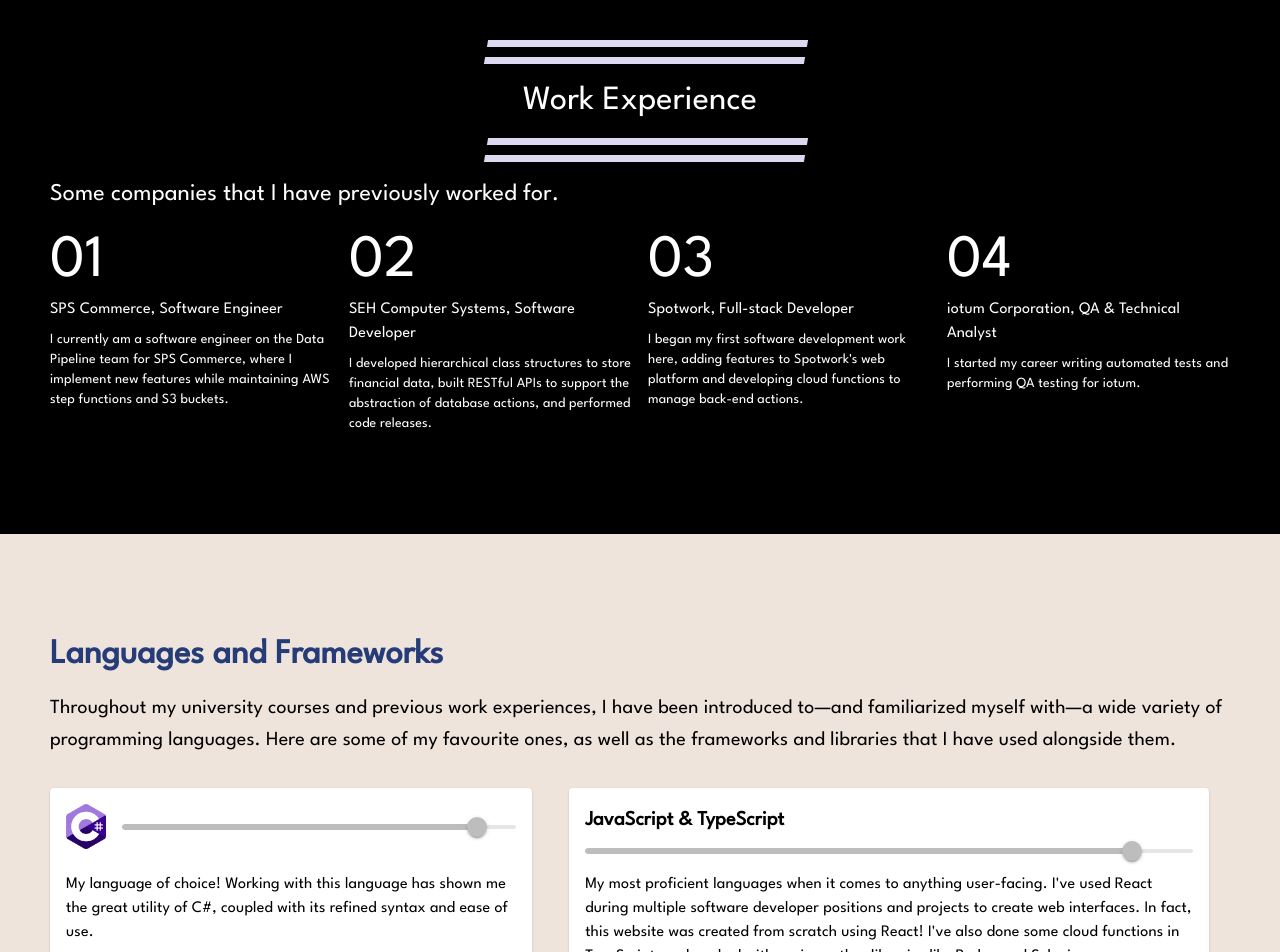
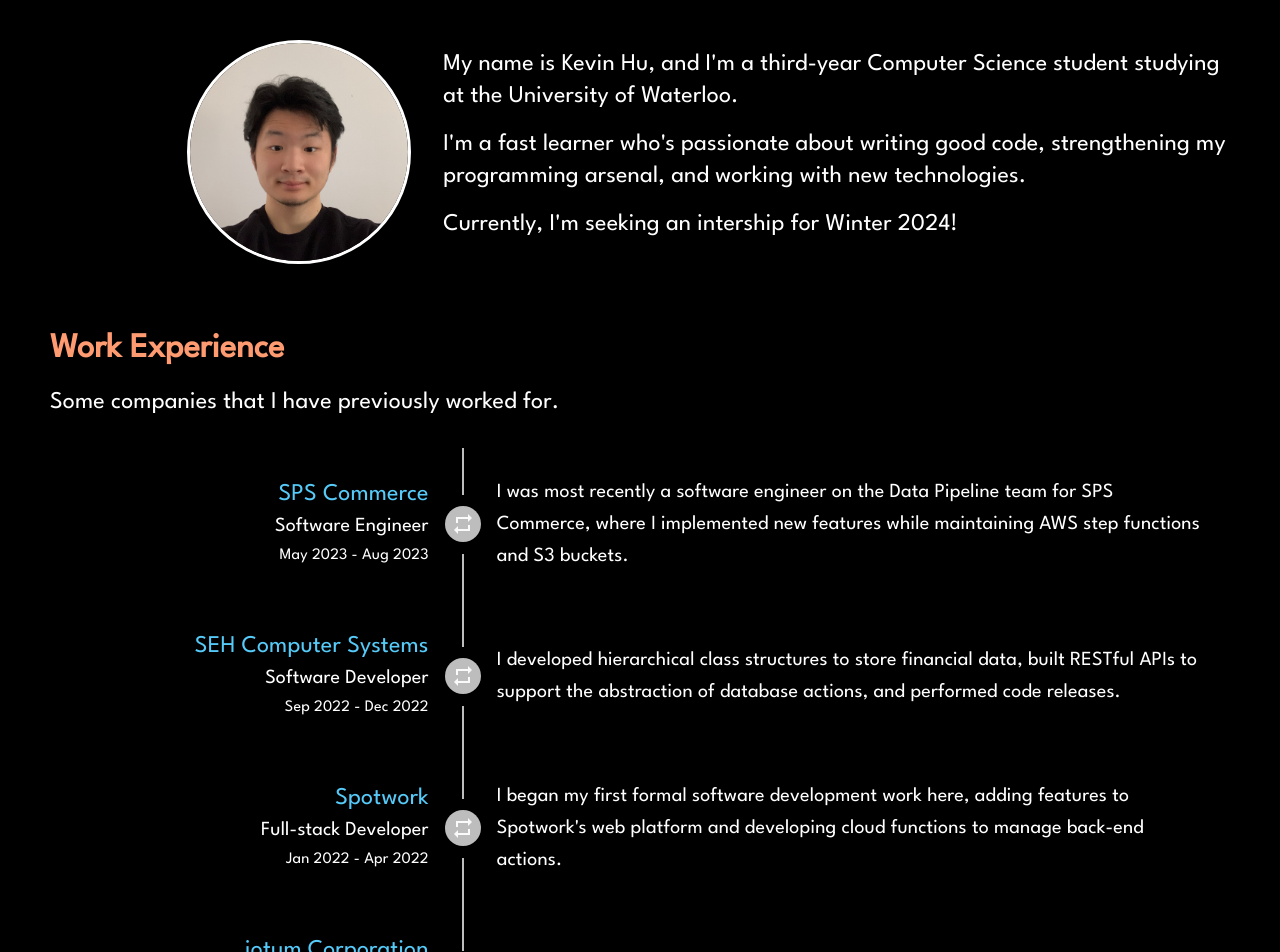
Before and after one commit to kevinhu12/profile, a React (Create React App) app: page / in a window 1280 px wide. Shown: the part 700-1652 px from the top of the page. Built offline with nearby package versions, Linux system fonts and the light colour scheme; the HTML template or start-up script is replaced by a standard one.

Commit message:
Added AboutMe segment. Added timeline for WorkExperience

```diff
--- a/package.json
+++ b/package.json
@@ -6,6 +6,7 @@
     "@emotion/react": "^11.11.1",
     "@emotion/styled": "^11.11.0",
     "@mui/icons-material": "^5.14.3",
+    "@mui/lab": "^5.0.0-alpha.143",
     "@mui/material": "^5.14.3",
     "@testing-library/jest-dom": "^5.17.0",
     "@testing-library/react": "^13.4.0",
--- a/src/sections/Home.js
+++ b/src/sections/Home.js
@@ -28,17 +28,17 @@
                 >
                     <Typography
                         color='primary'
-                        sx={{ mb: 10, position: 'absolute' }}
+                        sx={{ mb: 20, position: 'absolute' }}
                         variant='h1'
                     >
                         Hello!
                     </Typography>
                     <Typography
                         color='primary'
-                        sx={{ mt: 20, position: 'absolute' }}
+                        sx={{ mt: 10, position: 'absolute' }}
                         variant='h3'
                     >
-                        My name is Kevin.
+                        I'm Kevin, an aspiring developer in the software world.
                     </Typography>
                 </Box>
             </ParallaxBanner>
--- /dev/null
+++ b/src/sections/work-experience/AboutMe.js
@@ -0,0 +1,33 @@
+import React from 'react';
+import Avatar from '@mui/material/Avatar';
+import Grid from '@mui/material/Unstable_Grid2';
+import Typography from '@mui/material/Typography';
+import { jobs, sizes } from './constants';
+import headshot from '../../images/headshot.jpg';
+
+const AboutMe = ({
+    theme
+}) => (
+    <Grid container>
+        <Grid item xs={4} display='flex' justifyContent='right' sx={{ pr: '2rem' }}>
+            <Avatar
+                alt='Kevin Hu'
+                src={headshot}
+                sx={{ width: sizes.avatar, height: sizes.avatar, border: '0.2rem solid #ffffff' }}
+            />
+        </Grid>
+        <Grid item xs={8} display='flex' flexDirection='column' justifyContent='center'>
+            <Typography color='primary' variant='h5' sx={{ mb: 2 }}>
+                My name is Kevin Hu, and I'm a third-year Computer Science student studying at the University of Waterloo.
+            </Typography>
+            <Typography color='primary' variant='h5' sx={{ mb: 2 }}>
+                I'm a fast learner who's passionate about writing good code, strengthening my programming arsenal, and working with new technologies.
+            </Typography>
+            <Typography color='primary' variant='h5' sx={{ mb: 2 }}>
+                Currently, I'm seeking an intership for Winter 2024!
+            </Typography>
+        </Grid>
+    </Grid>
+);
+
+export default AboutMe;
--- a/src/sections/work-experience/WorkExperience.js
+++ b/src/sections/work-experience/WorkExperience.js
@@ -4,8 +4,10 @@
 import Grid from '@mui/material/Unstable_Grid2';
 import Typography from '@mui/material/Typography';
 import { useTheme } from '@mui/material/styles';
+import AboutMe from './AboutMe';
 import Job from './Job';
 import Section from '../../shared/Section';
+import WorkTimeline from './WorkTimeline';
 import { jobs } from './constants';
 
 // Component (section): displays the Work Experience section
@@ -18,18 +20,18 @@
         <Section background='primary'>
             <Grid container spacing={2} sx={{ overflow: 'hidden' }}>
 
-                <Grid xs={12} display='flex' justifyContent='center'>
-                    <div className='parallelogram' />
+                <Grid xs={12}>
+                    <AboutMe theme={theme} />
                 </Grid>
 
-                <Grid xs={12} display='flex' justifyContent='center'>
-                    <Typography color='primary' variant='h4'>
+                <Grid xs={12} sx={{ mt: 6 }}>
+                    <Typography
+                        color={theme.palette.titles.orange}
+                        variant='h4'
+                        sx={{ fontWeight: 'bold' }}
+                    >
                         Work Experience
                     </Typography>
-                </Grid>
-
-                <Grid xs={12} display='flex' justifyContent='center'>
-                    <div className='parallelogram' />
                 </Grid>
 
                 {/* <Parallax translateX={[-24,100]}> */}
@@ -40,13 +42,10 @@
                     </Grid>
                 {/* </Parallax> */}
                 {/* <Grid xs={12} display='flex' flexDirection='row' sx={{ mt: 2 }}> */}
-                    {jobs.map((job, idx) => (
-                        <Job
-                            idx={idx+1}
-                            job={job}
-                            theme={theme}
-                        />
-                    ))}
+                <WorkTimeline
+                    jobs={jobs}
+                    theme={theme}
+                />
                 {/* </Grid> */}
             </Grid>
         </Section>
--- /dev/null
+++ b/src/sections/work-experience/WorkTimeline.js
@@ -0,0 +1,66 @@
+import React from 'react';
+import Timeline from '@mui/lab/Timeline';
+import TimelineItem from '@mui/lab/TimelineItem';
+import TimelineSeparator from '@mui/lab/TimelineSeparator';
+import TimelineConnector from '@mui/lab/TimelineConnector';
+import TimelineContent from '@mui/lab/TimelineContent';
+import TimelineOppositeContent, { timelineOppositeContentClasses } from '@mui/lab/TimelineOppositeContent';
+import TimelineDot from '@mui/lab/TimelineDot';
+import Typography from '@mui/material/Typography';
+
+import RepeatIcon from '@mui/icons-material/Repeat';
+
+const WorkTimeline = ({
+    jobs,
+    theme
+}) => (
+    <Timeline
+        position='right'
+        sx={{ [`& .${timelineOppositeContentClasses.root}`]: { flex: 0.5 } }}
+    >
+        {jobs.map((job) => (
+            <TimelineItem>
+                <TimelineOppositeContent
+                    align='right'
+                    sx={{
+                        display: 'flex',
+                        flexDirection: 'column',
+                        justifyContent: 'center'
+                    }}
+                >
+                    <br />
+                    <Typography color={theme.palette.titles.skyBlue} variant='h5'>
+                        {job.company}
+                    </Typography>
+                    <Typography color='primary' variant='h6'>
+                        {job.title}
+                    </Typography>
+                    <Typography color='primary' variant='subtitle1'>
+                        {job.dates}
+                    </Typography>
+                    <br />
+                </TimelineOppositeContent>
+                <TimelineSeparator>
+                    <TimelineConnector />
+                    <TimelineDot>
+                        <RepeatIcon />
+                    </TimelineDot>
+                    <TimelineConnector />
+                </TimelineSeparator>
+                <TimelineContent
+                    sx={{
+                        display: 'flex',
+                        flexDirection: 'column',
+                        justifyContent: 'center'
+                    }}
+                >
+                    <Typography color='primary' variant='h6'>
+                        {job.description}
+                    </Typography>
+                </TimelineContent>
+            </TimelineItem>
+        ))}
+    </Timeline>
+);
+
+export default WorkTimeline;
--- a/src/sections/work-experience/constants.js
+++ b/src/sections/work-experience/constants.js
@@ -1,22 +1,30 @@
 export const jobs = [
     {
         company: 'SPS Commerce',
+        dates: 'May 2023 - Aug 2023',
         title: 'Software Engineer',
-        description: 'I currently am a software engineer on the Data Pipeline team for SPS Commerce, where I implement new features while maintaining AWS step functions and S3 buckets.'
+        description: 'I was most recently a software engineer on the Data Pipeline team for SPS Commerce, where I implemented new features while maintaining AWS step functions and S3 buckets.'
     },
     {
         company: 'SEH Computer Systems',
+        dates: 'Sep 2022 - Dec 2022',
         title: 'Software Developer',
         description: 'I developed hierarchical class structures to store financial data, built RESTful APIs to support the abstraction of database actions, and performed code releases.'
     },
     {
         company: 'Spotwork',
+        dates: 'Jan 2022 - Apr 2022',
         title: 'Full-stack Developer',
-        description: 'I began my first software development work here, adding features to Spotwork\'s web platform and developing cloud functions to manage back-end actions.'
+        description: 'I began my first formal software development work here, adding features to Spotwork\'s web platform and developing cloud functions to manage back-end actions.'
     },
     {
         company: 'iotum Corporation',
+        dates: 'May 2021 - Aug 2021',
         title: 'QA & Technical Analyst',
         description: 'I started my career writing automated tests and performing QA testing for iotum.'
     },
 ]
+
+export const sizes = {
+    avatar: '14rem'
+};
--- a/src/theme.js
+++ b/src/theme.js
@@ -14,7 +14,8 @@
         },
         titles: {
             blue: '#253c78',
-            orange: '#ff9b71'
+            orange: '#ff9b71',
+            skyBlue: '#56cbf9',
         },
         primary: { main: '#ffffff' }, // white
         secondary: { main: '#000000' } // black
```
Also changed, not shown: src/images/headshot.jpg (added), 1 other file (tests, documents, lock files or other folders).
